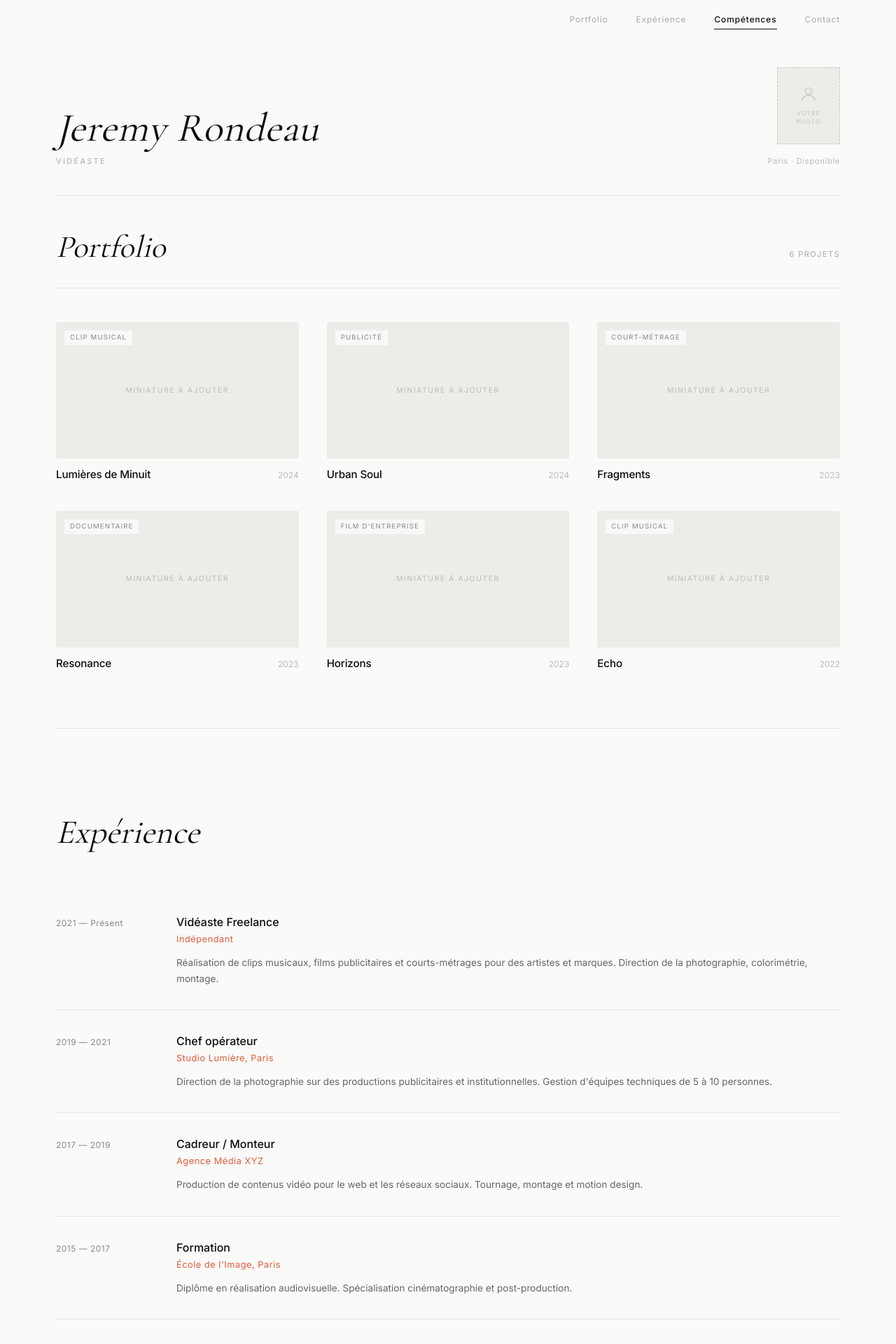
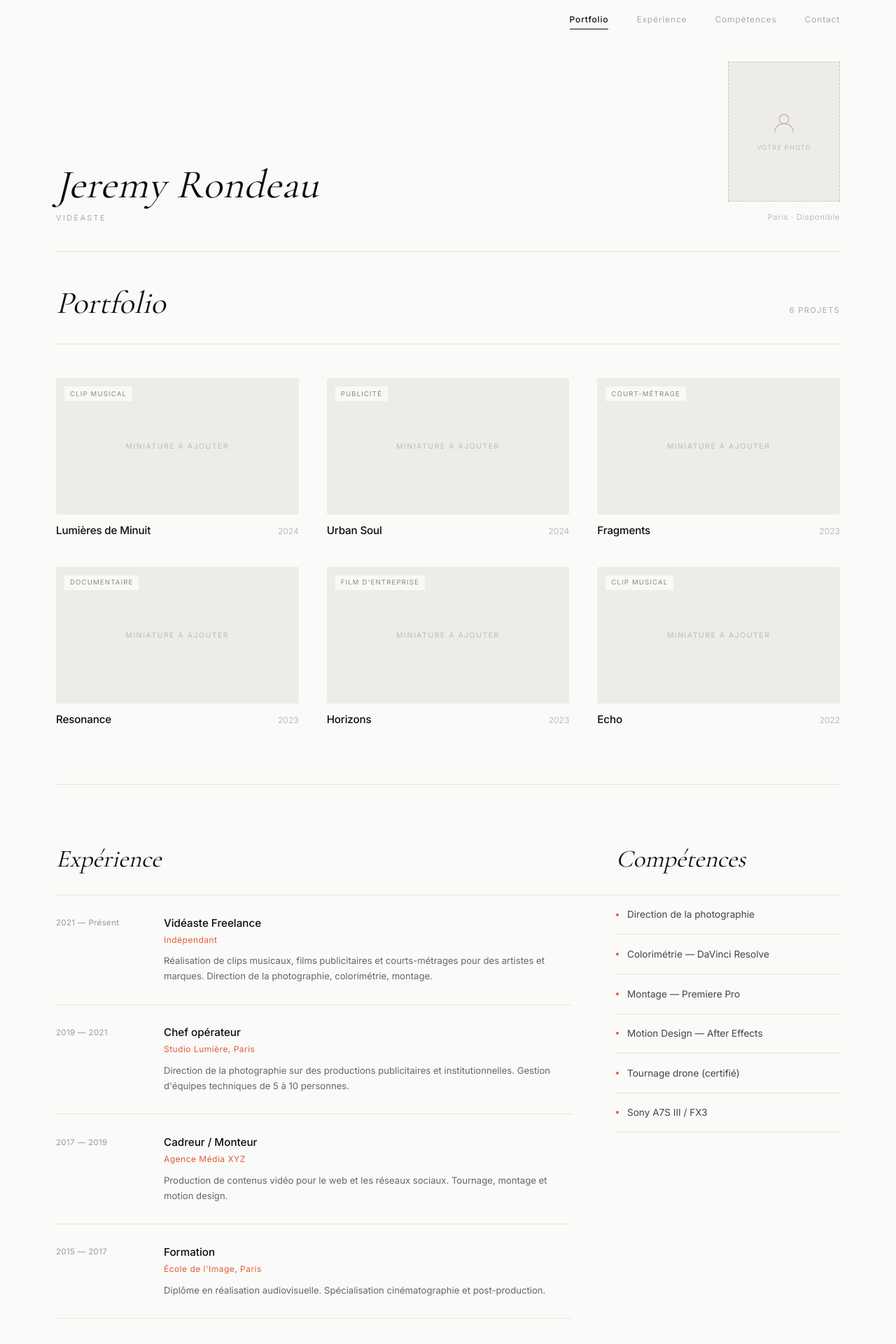
Before and after one commit to mdrtoto96-hash/portfolio-jeremy, a Next.js app: page / in a window 1280 px wide. Shown: the top 1920 px of the page at 70% size. Built offline with nearby package versions, Linux system fonts and the light colour scheme.

Commit message:
Photo 160x200, Portfolio → top, titres Exp/Compétences alignés
- Portfolio nav ramène tout en haut (scrollTo 0)
- Photo agrandie 160x200px, droite du header
- Titres Expérience et Compétences sur la même ligne / même taille

Co-Authored-By: Claude Sonnet 4.6 <noreply@anthropic.com>

```diff
--- a/src/app/page.tsx
+++ b/src/app/page.tsx
@@ -11,17 +11,16 @@ export default function Home() {
 
         {/* ── Identité ── */}
         <div style={{
-          paddingTop: "6rem",
+          paddingTop: "5.5rem",
           paddingBottom: "2.5rem",
           borderBottom: "1px solid #E5E4DF",
-          display: "flex",
-          justifyContent: "space-between",
-          alignItems: "flex-end",
-          gap: "2rem",
-          flexWrap: "wrap",
+          display: "grid",
+          gridTemplateColumns: "1fr auto",
+          gap: "3rem",
+          alignItems: "end",
         }}>
 
-          {/* Nom + titre */}
+          {/* Gauche : nom + titre */}
           <div>
             <h1 style={{
               fontFamily: "var(--font-playfair)",
@@ -45,29 +44,34 @@ export default function Home() {
             </p>
           </div>
 
-          {/* Photo + localisation */}
-          <div style={{ display: "flex", flexDirection: "column", alignItems: "flex-end", gap: "1rem" }}>
+          {/* Droite : photo + localisation */}
+          <div style={{ display: "flex", flexDirection: "column", alignItems: "flex-end", gap: "0.9rem" }}>
 
-            {/* ── PHOTO ── Remplacez ce bloc par <img src="/photo.jpg" .../> quand vous avez votre photo */}
+            {/* Photo — remplacez ce bloc par votre image :
+                <img src="/photo.jpg" alt="Jeremy Rondeau"
+                     style={{ width:"160px", height:"200px", objectFit:"cover" }} />
+            */}
             <div style={{
-              width: "90px",
-              height: "110px",
+              width: "160px",
+              height: "200px",
               background: "#EDECE8",
               border: "1px dashed #C8C6C0",
               display: "flex",
               flexDirection: "column",
               alignItems: "center",
               justifyContent: "center",
-              gap: "0.4rem",
-              flexShrink: 0,
+              gap: "0.6rem",
             }}>
-              {/* Icône silhouette */}
-              <svg width="28" height="28" viewBox="0 0 24 24" fill="none" stroke="#C8C6C0" strokeWidth="1.2">
-                <circle cx="12" cy="8" r="4" />
-                <path d="M4 20c0-4 3.6-7 8-7s8 3 8 7" />
+              <svg width="36" height="36" viewBox="0 0 24 24" fill="none" stroke="#C0BDB7" strokeWidth="1">
+                <circle cx="12" cy="8" r="4.5" />
+                <path d="M3 21c0-5 4-8.5 9-8.5s9 3.5 9 8.5" />
               </svg>
-              <span style={{ fontSize: "0.55rem", letterSpacing: "0.1em", color: "#C8C6C0", textTransform: "uppercase", textAlign: "center", lineHeight: 1.4 }}>
-                Votre<br />photo
+              <span style={{
+                fontSize: "0.58rem", letterSpacing: "0.12em",
+                color: "#C0BDB7", textTransform: "uppercase",
+                textAlign: "center", lineHeight: 1.5,
+              }}>
+                Votre photo
               </span>
             </div>
 
@@ -75,6 +79,7 @@ export default function Home() {
               Paris · Disponible
             </p>
           </div>
+
         </div>
 
         <Portfolio />
--- a/src/components/sections/Experience.tsx
+++ b/src/components/sections/Experience.tsx
@@ -39,37 +39,43 @@ const skills = [
   "Sony A7S III / FX3",
 ];
 
+const TITLE_STYLE = {
+  fontFamily: "var(--font-playfair)",
+  fontStyle: "italic",
+  fontSize: "clamp(1.6rem, 3vw, 2.2rem)",
+  fontWeight: 400,
+  color: "#0D0D0D",
+};
+
 export default function Experience() {
   const ref = useRef(null);
   const inView = useInView(ref, { once: true, margin: "-10%" });
 
   return (
-    <section
-      id="experience"
-      ref={ref}
-      className="w-full"
-      style={{
-        padding: "7rem 0",
-        borderTop: "1px solid #E5E4DF",
-      }}
-    >
-      <div style={{ display: "grid", gridTemplateColumns: "1fr", gap: "5rem" }} className="lg:grid-cols-[1fr_320px] lg:gap-20">
-        {/* Expériences */}
+    <section id="experience" ref={ref} style={{ paddingTop: "5rem", paddingBottom: "6rem", borderTop: "1px solid #E5E4DF" }}>
+
+      {/* ── Ligne des titres — même niveau ── */}
+      <div style={{
+        display: "grid",
+        gridTemplateColumns: "1fr 320px",
+        gap: "4rem",
+        paddingBottom: "1.5rem",
+        borderBottom: "1px solid #E5E4DF",
+        marginBottom: "0",
+      }}>
+        <span id="experience-title" style={TITLE_STYLE}>Expérience</span>
+        <span id="competences" style={TITLE_STYLE}>Compétences</span>
+      </div>
+
+      {/* ── Contenu en deux colonnes ── */}
+      <div style={{
+        display: "grid",
+        gridTemplateColumns: "1fr 320px",
+        gap: "4rem",
+      }}>
+
+        {/* Colonne gauche — Expériences */}
         <div>
-          <span
-            style={{
-              fontFamily: "var(--font-playfair)",
-              fontStyle: "italic",
-              fontSize: "clamp(2rem, 4vw, 3rem)",
-              color: "#0D0D0D",
-              display: "block",
-              marginBottom: "3rem",
-            }}
-          >
-            Expérience
-          </span>
-
-          <div style={{ display: "flex", flexDirection: "column", gap: "0" }}>
           {experiences.map((exp, i) => (
             <motion.div
               key={exp.role}
@@ -78,64 +84,40 @@ export default function Experience() {
               transition={{ duration: 0.5, delay: i * 0.1 }}
               style={{
                 display: "grid",
-                  gridTemplateColumns: "140px 1fr",
-                  gap: "2rem",
-                  padding: "2rem 0",
+                gridTemplateColumns: "130px 1fr",
+                gap: "1.5rem",
+                padding: "1.8rem 0",
                 borderBottom: "1px solid #E5E4DF",
               }}
             >
-                {/* Période */}
-                <div>
-                  <span style={{ fontSize: "0.75rem", color: "#888", letterSpacing: "0.04em" }}>
+              <span style={{ fontSize: "0.72rem", color: "#999", letterSpacing: "0.03em", paddingTop: "0.15rem" }}>
                 {exp.period}
               </span>
-                </div>
-
-                {/* Contenu */}
               <div>
-                  <p style={{ fontSize: "1rem", fontWeight: 500, color: "#0D0D0D", marginBottom: "0.2rem" }}>
+                <p style={{ fontSize: "0.95rem", fontWeight: 500, color: "#0D0D0D", marginBottom: "0.2rem" }}>
                   {exp.role}
                 </p>
-                  <p style={{ fontSize: "0.8rem", color: "#E05C3A", marginBottom: "0.8rem", letterSpacing: "0.04em" }}>
+                <p style={{ fontSize: "0.75rem", color: "#E05C3A", marginBottom: "0.6rem", letterSpacing: "0.04em" }}>
                   {exp.company}
                 </p>
-                  <p style={{ fontSize: "0.85rem", color: "#666", lineHeight: 1.7 }}>
+                <p style={{ fontSize: "0.82rem", color: "#666", lineHeight: 1.7 }}>
                   {exp.desc}
                 </p>
               </div>
             </motion.div>
           ))}
         </div>
-        </div>
 
-        {/* Compétences */}
-        <motion.div
-          id="competences"
-          initial={{ opacity: 0, y: 20 }}
-          animate={inView ? { opacity: 1, y: 0 } : {}}
-          transition={{ duration: 0.6, delay: 0.4 }}
-        >
-          <span
-            style={{
-              fontFamily: "var(--font-playfair)",
-              fontStyle: "italic",
-              fontSize: "clamp(1.5rem, 3vw, 2rem)",
-              color: "#0D0D0D",
-              display: "block",
-              marginBottom: "2rem",
-            }}
-          >
-            Compétences
-          </span>
-          <div style={{ display: "flex", flexDirection: "column", gap: "0" }}>
+        {/* Colonne droite — Compétences */}
+        <div>
           {skills.map((s, i) => (
             <motion.div
               key={s}
               initial={{ opacity: 0, x: -8 }}
               animate={inView ? { opacity: 1, x: 0 } : {}}
-                transition={{ duration: 0.4, delay: 0.5 + i * 0.06 }}
+              transition={{ duration: 0.4, delay: 0.2 + i * 0.07 }}
               style={{
-                  padding: "0.9rem 0",
+                padding: "1.1rem 0",
                 borderBottom: "1px solid #E5E4DF",
                 fontSize: "0.85rem",
                 color: "#444",
@@ -149,7 +131,7 @@ export default function Experience() {
             </motion.div>
           ))}
         </div>
-        </motion.div>
+
       </div>
     </section>
   );
--- a/src/components/ui/Navigation.tsx
+++ b/src/components/ui/Navigation.tsx
@@ -3,7 +3,7 @@
 import { useState, useEffect } from "react";
 
 const links = [
-  { label: "Portfolio", href: "#portfolio" },
+  { label: "Portfolio", href: "top" },
   { label: "Expérience", href: "#experience" },
   { label: "Compétences", href: "#competences" },
   { label: "Contact", href: "#contact" },
@@ -11,77 +11,61 @@ const links = [
 
 export default function Navigation() {
   const [scrolled, setScrolled] = useState(false);
-  const [active, setActive] = useState("");
+  const [active, setActive] = useState("top");
 
   useEffect(() => {
     const onScroll = () => {
       setScrolled(window.scrollY > 40);
-
-      // Surligner le lien actif selon la section visible
-      const sections = links.map((l) => document.querySelector(l.href));
-      const scrollY = window.scrollY + 120;
-      sections.forEach((section, i) => {
-        if (!section) return;
-        const el = section as HTMLElement;
-        if (scrollY >= el.offsetTop && scrollY < el.offsetTop + el.offsetHeight) {
-          setActive(links[i].href);
+      if (window.scrollY < 100) { setActive("top"); return; }
+      const ids = ["contact", "competences", "experience", "portfolio"];
+      for (const id of ids) {
+        const el = document.getElementById(id);
+        if (el && window.scrollY + 120 >= el.offsetTop) {
+          setActive("#" + id);
+          return;
         }
-      });
+      }
     };
     window.addEventListener("scroll", onScroll);
     return () => window.removeEventListener("scroll", onScroll);
   }, []);
 
   const go = (href: string) => {
+    if (href === "top") { window.scrollTo({ top: 0, behavior: "smooth" }); return; }
     document.querySelector(href)?.scrollIntoView({ behavior: "smooth" });
   };
 
   return (
-    <header
-      style={{
-        position: "fixed",
-        top: 0,
-        left: 0,
-        right: 0,
-        zIndex: 50,
+    <header style={{
+      position: "fixed", top: 0, left: 0, right: 0, zIndex: 50,
       transition: "all 0.3s",
       background: scrolled ? "rgba(250,250,248,0.96)" : "transparent",
       backdropFilter: scrolled ? "blur(12px)" : "none",
       borderBottom: scrolled ? "1px solid #E5E4DF" : "1px solid transparent",
-      }}
-    >
+    }}>
       <div style={{
-        maxWidth: "1200px",
-        margin: "0 auto",
-        padding: "0 2.5rem",
-        height: "56px",
-        display: "flex",
-        alignItems: "center",
-        justifyContent: "flex-end",
-        gap: "2.5rem",
+        maxWidth: "1200px", margin: "0 auto", padding: "0 2.5rem",
+        height: "56px", display: "flex", alignItems: "center",
+        justifyContent: "flex-end", gap: "2.5rem",
       }}>
-        {links.map((l) => (
-          <button
-            key={l.href}
-            onClick={() => go(l.href)}
-            style={{
-              fontSize: "0.75rem",
-              letterSpacing: "0.07em",
-              color: active === l.href ? "#0D0D0D" : "#aaa",
-              fontWeight: active === l.href ? 500 : 400,
-              transition: "color 0.2s",
-              background: "none",
-              border: "none",
-              cursor: "pointer",
-              padding: "0.25rem 0",
-              borderBottom: active === l.href ? "1px solid #0D0D0D" : "1px solid transparent",
+        {links.map((l) => {
+          const isActive = active === l.href;
+          return (
+            <button key={l.href} onClick={() => go(l.href)} style={{
+              fontSize: "0.75rem", letterSpacing: "0.07em",
+              color: isActive ? "#0D0D0D" : "#aaa",
+              fontWeight: isActive ? 500 : 400,
+              transition: "color 0.2s", background: "none", border: "none",
+              cursor: "pointer", padding: "0.25rem 0",
+              borderBottom: isActive ? "1px solid #0D0D0D" : "1px solid transparent",
             }}
               onMouseEnter={(e) => (e.currentTarget.style.color = "#0D0D0D")}
-            onMouseLeave={(e) => (e.currentTarget.style.color = active === l.href ? "#0D0D0D" : "#aaa")}
+              onMouseLeave={(e) => (e.currentTarget.style.color = isActive ? "#0D0D0D" : "#aaa")}
             >
               {l.label}
             </button>
-        ))}
+          );
+        })}
       </div>
     </header>
   );
```
Lines whose indentation alone changed are shown as unchanged.
